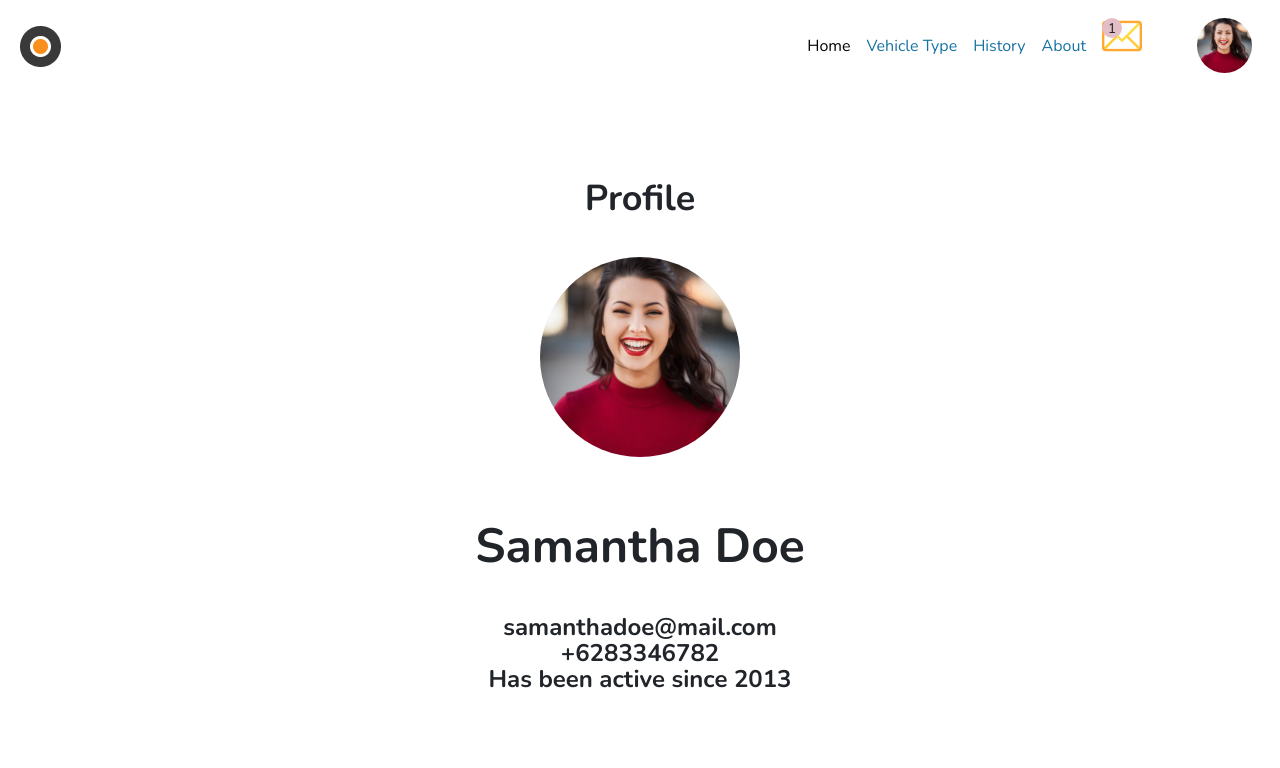
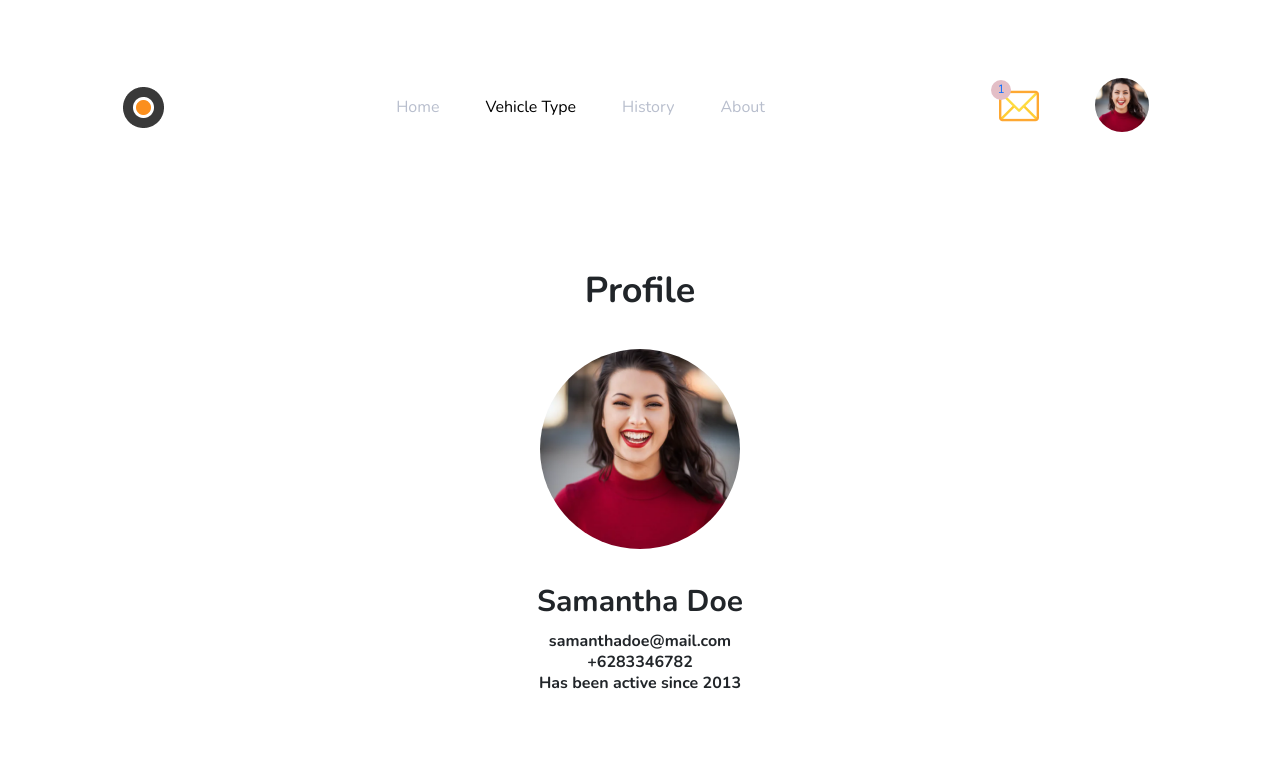
Before and after one commit to jumelisah/fw5-responsive-website, a website: page profile.html in a window 1280 px wide. Shown: the top 768 px of the page. Drawn offline with nearby package versions, Linux system fonts and the light colour scheme.

Commit message:
edit header profile

```diff
--- a/assets/profile.css
+++ b/assets/profile.css
@@ -10,49 +10,45 @@ font-family: 'Nunito', sans-serif;
 .navbar{
   position: sticky;
   top:0;
+  z-index: 999;
   padding: 10px 20px;
   width:100%;
   font-size: 16px;
   background-color: white;
 }
-.navbar-toggler{
+nav ul li{
+  text-align: center;
+}
+nav .collapse ul li a{
+  color: #B8BECD;
+}
+nav .collapse ul li a:hover{
   color: #1572A1;
 }
-.nav-item{
-  text-align: center;
+nav .collapse ul .active a{
+  color: black
 }
-.nav-item a{
-  color: #1572A1;
+nav .messages{
+  width: 40px;
+  position: relative;
+  margin: 5px;
+
 }
-.nav-item a:hover{
-  color: black;
-}
-.active a{
-  color:black;
-}
-nav .collapse .icons{
-  text-align: center;
-}
-nav .collapse ul li{
-  margin: 5px 0;
-}
-nav .collapse .d-flex .msg-sum{
+nav .messages .msg-sum{
   background-color: #E3BEC6;
   width: 20px;
   height: 20px;
   border-radius: 50%;
-  font-size: 14px;
+  justify-content: center;
   text-align: center;
+  font-size: 12px;
   position: absolute;
-}
-nav{
-  list-style: none;
-  display: inline;
+  top: -8px;
+  left: -8px;
 }
 nav .img-profile{
-  width: 55px;
-  border-radius: 50%;
-  margin-left: 39px;
+  width: 40px;
+  margin-left: 20px;
 }
 .profile{
   text-align: center;
@@ -182,25 +178,15 @@ footer .socmeds a{
 }
 
 @media(min-width: 768px){
-  .profile{
-    margin-left: 50px;
-    margin-right: 50px;
+  .navbar{
+    padding: 10px 40px;
   }
-  .profile form .col-12{
-    width:100%;
+  nav .messages{
+    margin: 8px;
   }
-  .profile form .col-12 button{
-    width: 49%;
-    height: 60px;
-  }
-  .profile .user .user-name{
-    font-size: 40px;
-    margin: 40px 0 20px 0;
-  }
-  .profile .user .about-user{
-    font-size: 20px;
-    line-height: 5px;
-    margin-bottom: 110px;
+  nav .img-profile{
+    width: 50px;
+    margin-left: 27px;
   }
   footer{
     font-size: 18px;
@@ -224,18 +210,24 @@ footer .socmeds a{
 }
 
 @media(min-width: 992px){
-  .profile form .col-12 button{
-    width: 30%;
+  .header-space{
     height: 60px;
   }
-  .profile .user .user-name{
-    margin: 53px 0 40px 0;
-    font-size: 48px;
+  .header-space-two{
+    height: 30px
   }
-  .profile .user .about-user{
-    font-size: 24px;
-    line-height: 10px;
-    margin-bottom: 134px;
+  .navbar{
+    padding: 10px 123px;
+  }
+  nav ul li{
+    margin: 0 15px;
+  }
+  nav .messages{
+    margin: 10px;
+  }
+  nav .img-profile{
+    width: 54px;
+    margin-left: 30px;
   }
   footer{
     position: relative;
--- a/profile.html
+++ b/profile.html
@@ -22,11 +22,11 @@
     </button>
 
     <div class="collapse navbar-collapse" id="navbarSupportedContent">
-      <ul class="navbar-nav ms-auto">
+      <ul class="navbar-nav mx-auto">
+        <li class="nav-item">
+          <a class="nav-link" href="index.html">Home</a>
+        </li>
         <li class="nav-item active">
-          <a class="nav-link" href="#">Home <span class="sr-only">(current)</span></a>
-        </li>
-        <li class="nav-item">
           <a class="nav-link" href="#">Vehicle Type</a>
         </li>
         <li class="nav-item">
@@ -38,11 +38,15 @@
       </ul>
       <div class="d-flex flex-row justify-content-center">
         <div class="p-2 bd-highlight">
-          <div class="msg-sum">1</div>
-          <a class="message" href="#"><img class="msg-icon" src="./assets/images/email 2.png"></a>
+          <div class="messages">
+            <a href="#" class="msg">
+              <div class="msg-sum">1</div>
+              <img class="msg-icon" src="./assets/images/email 2.png">
+            </a>
+          </div>
         </div>
         <div class="p-2 bd-highlight">
-          <a class="profile-link" href="#"><img class="img-profile" src="./assets/images/image-profile.png"></a>
+          <a class="profile-link" href="#"><img class="rounded-circle img-profile" alt="profile" src="./assets/images/image-profile.png"></a>
         </div>
       </div>
     </div>
```
